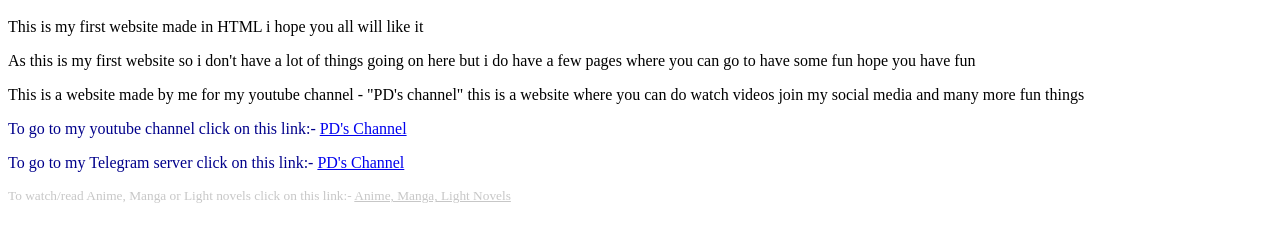
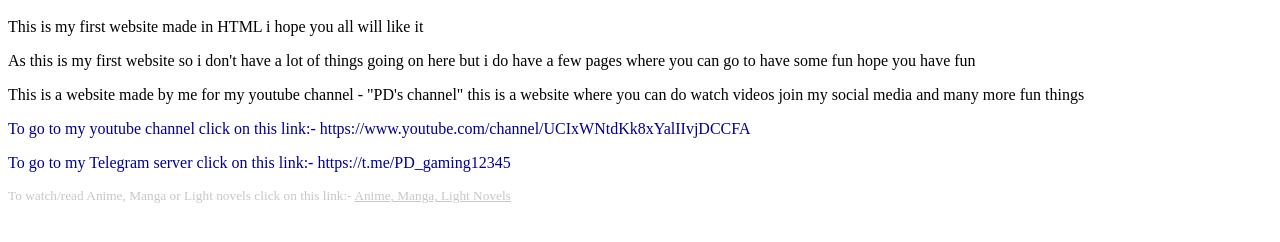
Before and after one commit to PDgaming/PD-s-Website, a plain HTML site: page index.html in a window 1280 px wide. Shown: the part 48-290 px from the top of the page. Drawn offline with Linux system fonts and the light colour scheme.

Commit message:
Update index.html

```diff
--- a/index.html
+++ b/index.html
@@ -4,8 +4,8 @@
         <p style="font-size: medium;">This is my first website made in HTML i hope you all will like it</p>
         <p style="font-size: medium;">As this is my first website so i don't have a lot of things going on here but i do have a few pages where you can go to have some fun hope you have fun</p>
 	    <p style="font-size: medium;">This is a website made by me for my youtube channel - "PD's channel" this is a website where you can do watch videos join my social media and many more fun things</p>
-        <p style="color:darkblue; font-size: medium;">To go to my youtube channel click on this link:- <A HREF="Videos.html">PD's Channel</A></p>
-        <p style="color:darkblue; font-size: medium;">To go to my Telegram server click on this link:- <A HREF="Telegram.html">PD's Channel</A></p>
+        <p style="color:darkblue; font-size: medium;">To go to my youtube channel click on this link:- <A>https://www.youtube.com/channel/UCIxWNtdKk8xYalIIvjDCCFA</A></p>
+        <p style="color:darkblue; font-size: medium;">To go to my Telegram server click on this link:- <A>https://t.me/PD_gaming12345</A></p>
         <p style="color:rgb(199, 199, 199); font-size: smaller;">To watch/read Anime, Manga or Light novels click on this link:- <A HREF="Anime, Manga, Light Novels/Anime, Manga and Light Novels.html" style="color:rgb(199, 199, 199)">Anime, Manga, Light Novels</A></p>
     </Body>
 </HTML>
```
